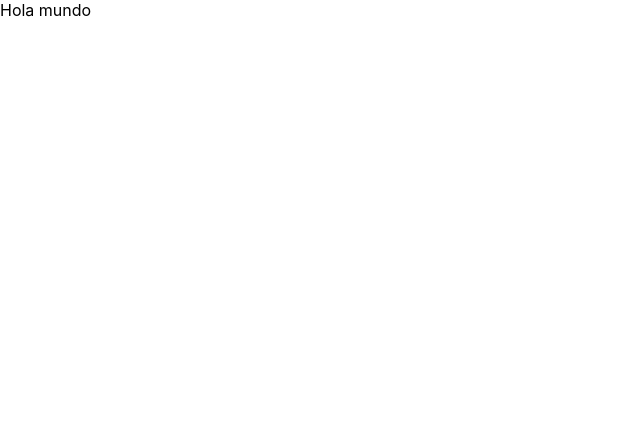
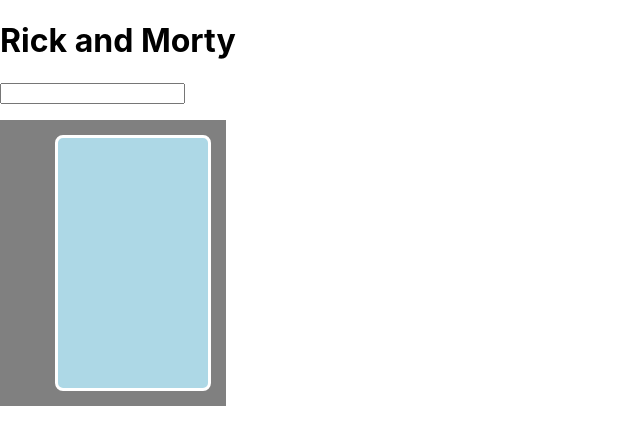
Before and after one commit to Adalab/modulo-3-evaluacion-final-almudenabr, a React app: page / in a window 1280 px wide. Shown: the whole page, without its empty margins (0-640 px from the left). Built offline with nearby package versions, Linux system fonts and the light colour scheme.

Commit message:
Add html

```diff
--- a/src/components/App.js
+++ b/src/components/App.js
@@ -1,35 +1,36 @@
 import React from "react";
-import { Link, Route, Switch } from "react-router-dom";
+// import { Link, Route, Switch } from "react-router-dom";
 import "./App.scss";
 import Home from "./Home";
 import About from "./About";
 
-class App extends React.Component {
-  render() {
-    return (
-      <>
-        Hola mundo
-        {/* <nav>
-          <ul>
-            <li>
-              {/* **** añado comp Link para convertir las rutas en enlaces */}
-        {/* <Link to="/">Home</Link> */}
-        {/* </li>
-            <li>
-              <Link to="/about">About</Link>
+const App = () => {
+  return (
+    <>
+      <header>
+        <h1>Rick and Morty</h1>
+      </header>
+
+      <main>
+        <section>
+          <form>
+            <label htmlFor="name"></label>
+            <input type="text" id="name" />
+          </form>
+        </section>
+
+        <section>
+          <ul className="listContainer">
+            <li className="cardItem">
+              <h2>
+                <p></p>
+              </h2>
             </li>
           </ul>
-        </nav>
-        <main> */}
-        {/* ****para rutas si son necesarias */}
-        {/* <Switch>
-            <Route exact path="/" component={Home} />
-            <Route path="/about" component={About} />
-          </Switch>
-        </main> */}
-      </>
-    );
-  }
-}
+        </section>
+      </main>
+    </>
+  );
+};
 
 export default App;
--- a/src/components/App.scss
+++ b/src/components/App.scss
@@ -1,8 +1,16 @@
-// @import "./core/reset";
-// @import "./core/variables";
-// @import "./core/mixins";
-// @import "./core/keyframes";
-// @import "./pages/index";
-// @import "./layout/header";
-// @import "./pages/generator";
-// @import "./layout/footer";
+.listContainer {
+  display: inline-block;
+  background: gray;
+}
+
+.cardItem {
+  display: flex;
+  flex-direction: column;
+  align-items: center;
+  width: 150px;
+  height: 250px;
+  margin: 15px;
+  border-radius: 0.5rem;
+  background-color: lightblue;
+  border: 3px solid white;
+}
```
